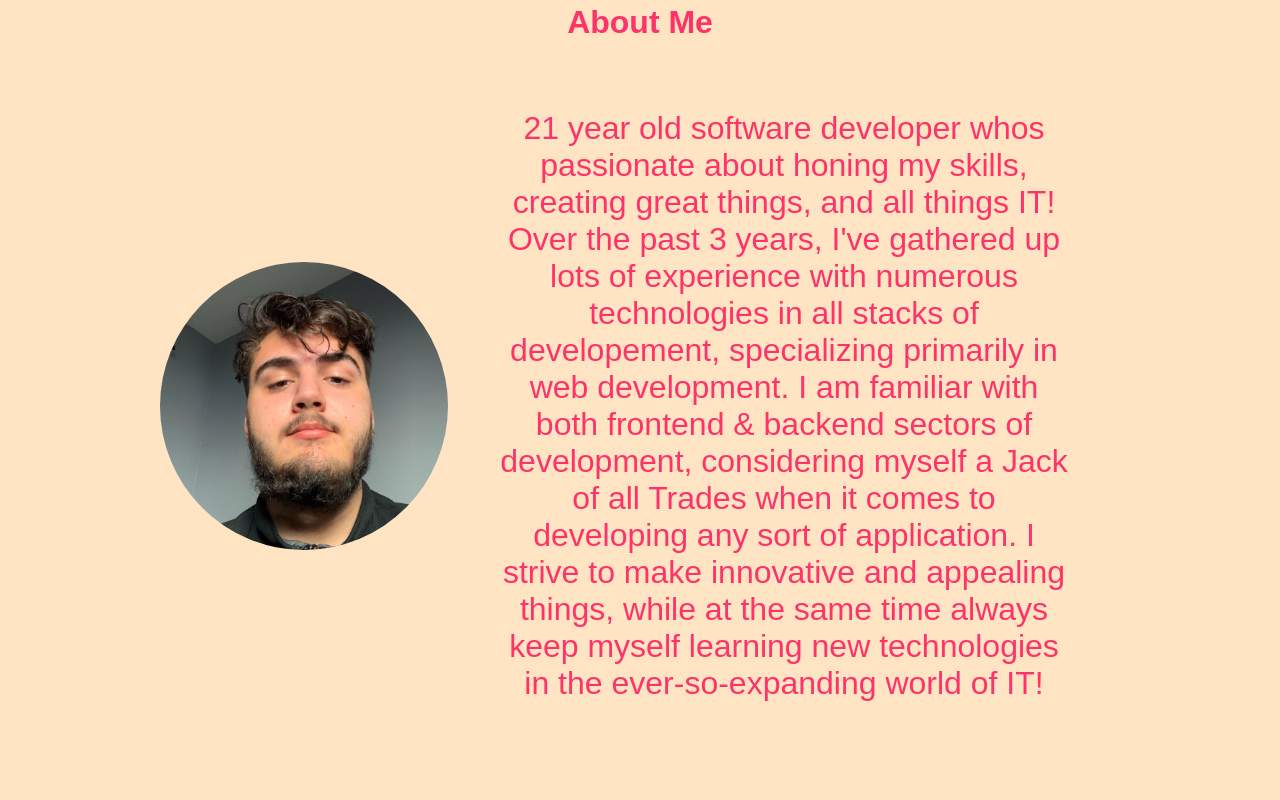
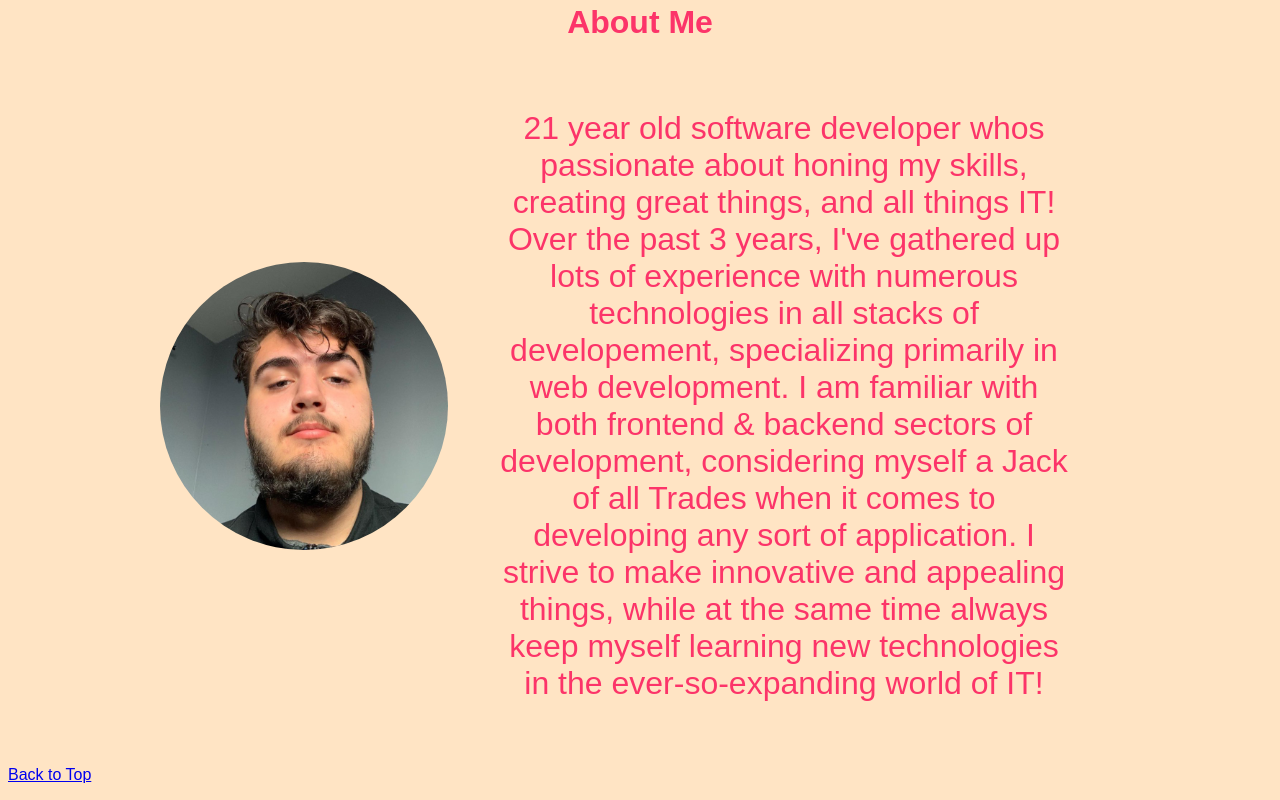
Before and after one commit to adridalo/Adriano-D-Alonzo, a React (Vite) app: page / in a window 1280 px wide. Shown: the part 963-1763 px from the top of the page. Before the commit the page ends 1721 px from the top, so only its background shows below. Built offline with nearby package versions, Linux system fonts and the light colour scheme; a web font is replaced by a local one.

Commit message:
Add back to top button

```diff
--- a/src/components/Home.tsx
+++ b/src/components/Home.tsx
@@ -1,12 +1,15 @@
 import '../App.css'
 import About from './About'
+import Nav from './Nav'
 
 function Home() {
 
   return (
     <div>
       <h1 id='name-header'>Adriano D'Alonzo</h1>
+      <Nav />
       <About />
+      <p id='back-to-top'><a className='internal-link' href='#name-header'>Back to Top</a></p>
     </div>
   )
 }
```
Also changed, not shown: 1 other file (tests, documents, lock files or other folders).
